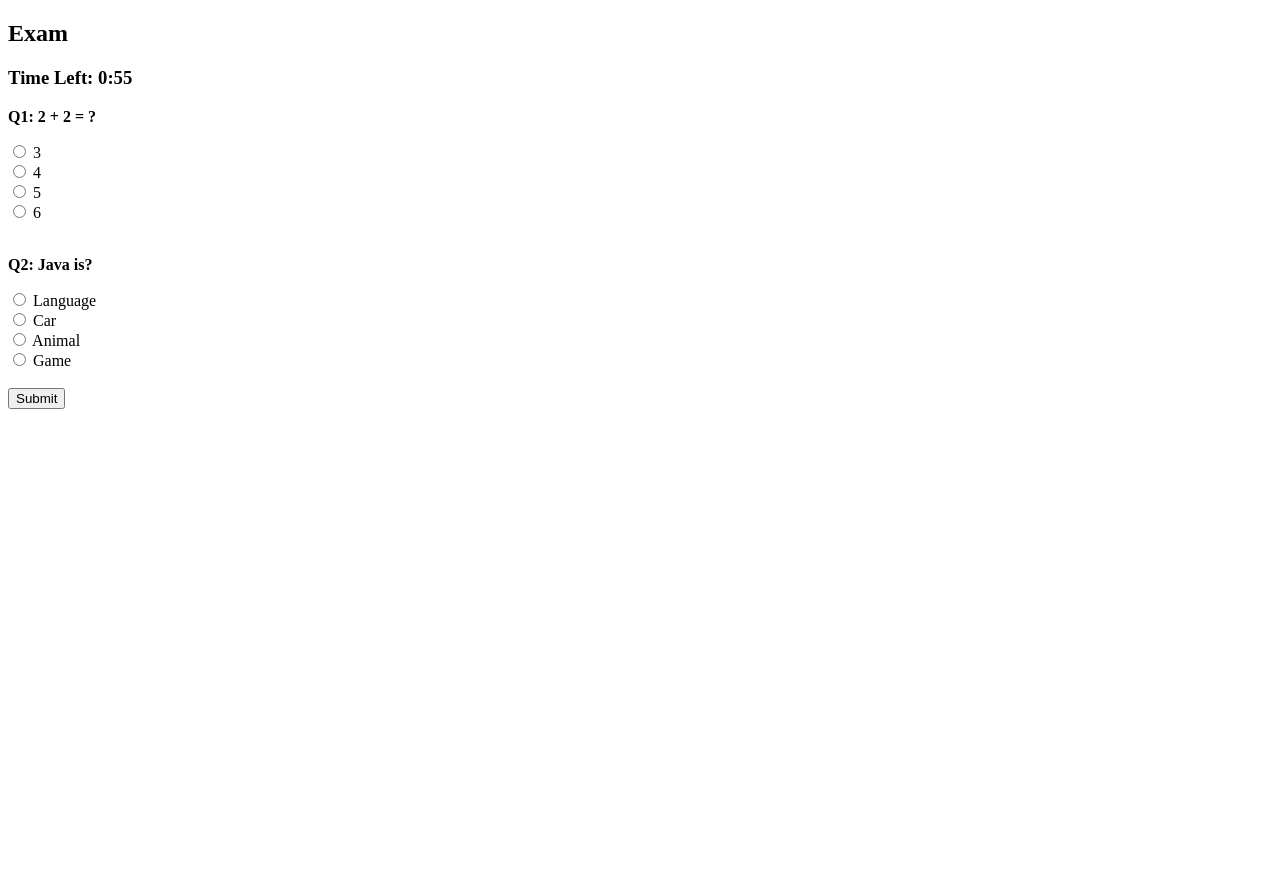
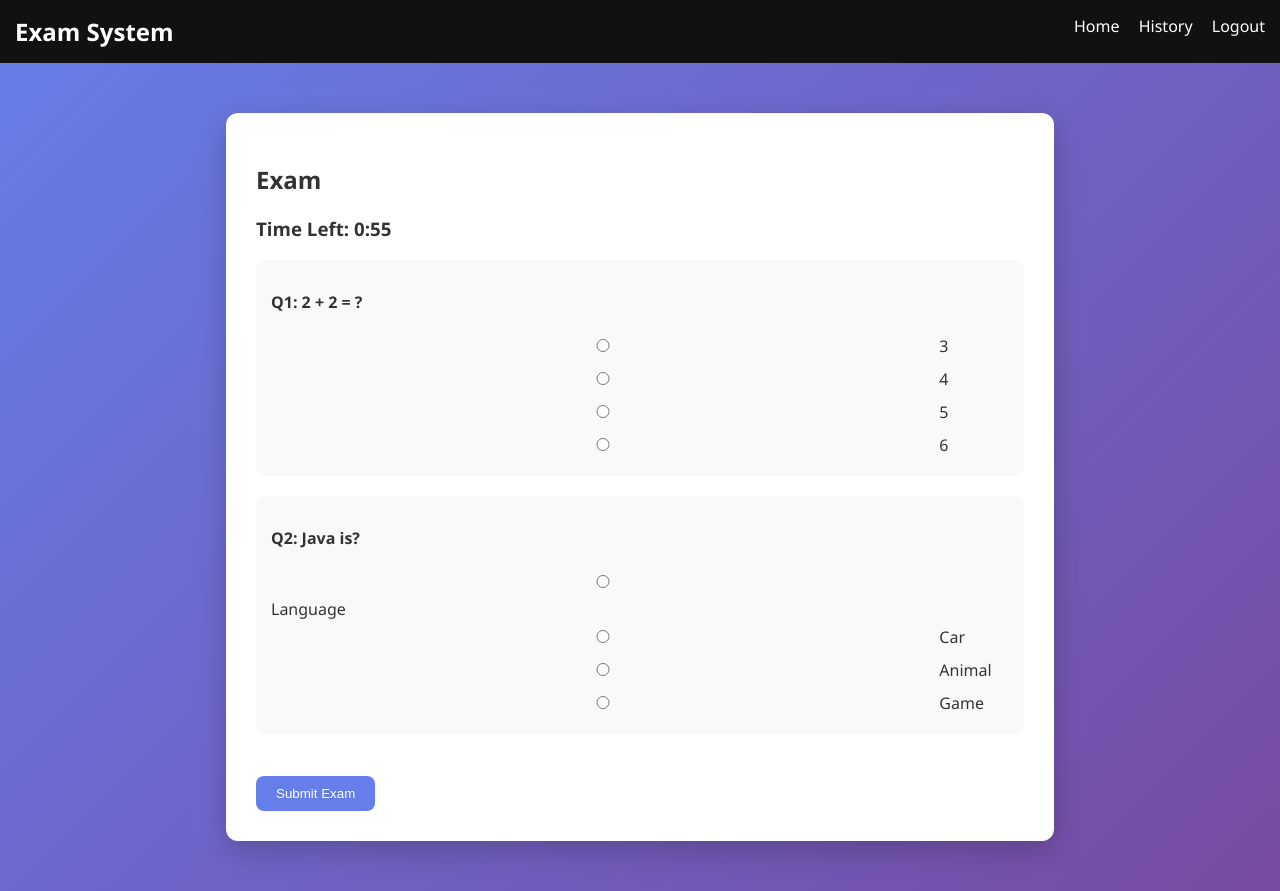
Before and after one commit to abhinavr645/exam-system, a Flask app: page /test/1 in a window 1280 px wide. Before the commit the page ends 409 px from the top, so only its background shows below. Run offline with Flask 3, Linux system fonts and the light colour scheme; the visitor is signed in with stand-in values (Sample User, id 1); data comes from the database, SQL or seed files in the repository.

Commit message:
Update test.html

```diff
--- a/templates/test.html
+++ b/templates/test.html
@@ -2,9 +2,9 @@
 <html>
 <head>
     <title>Exam</title>
+    <link rel="stylesheet" href="/static/style.css">
 
     <script>
-        // ⏱️ Set time (in seconds)
         let timeLeft = 60; // change to 10800 for 3 hours
 
         function startTimer() {
@@ -15,14 +15,14 @@
                 let minutes = Math.floor(timeLeft / 60);
                 let seconds = timeLeft % 60;
 
-                // Display time
                 timer.innerHTML = minutes + ":" + (seconds < 10 ? "0" : "") + seconds;
 
                 timeLeft--;
 
+                if (timeLeft === 30) {
+                    document.getElementById("message").innerHTML = "⚠️ Only 30 seconds left!";
+                }
 
-
-                // ⛔ Time up → auto submit (NO alert)
                 if (timeLeft < 0) {
                     clearInterval(countdown);
 
@@ -42,27 +42,44 @@
 </head>
 <body>
 
+<!-- 🔥 NAVBAR -->
+<div class="navbar">
+    <h2>Exam System</h2>
+
+    <div>
+        <a href="/dashboard">Home</a>
+        <a href="/history">History</a>
+        <a href="/logout">Logout</a>
+    </div>
+</div>
+
+<!-- 🔥 MAIN CONTENT -->
+<div class="container">
+
 <h2>Exam</h2>
 
 <h3>Time Left: <span id="timer">Loading...</span></h3>
-
 <p id="message" style="color:red;"></p>
 
 <form id="examForm" method="POST" action="/submit">
 
 {% for q in questions %}
-    <p><b>Q{{ loop.index }}: {{ q.question }}</b></p>
+    <div class="question">
+        <p><b>Q{{ loop.index }}: {{ q.question }}</b></p>
 
-    {% for option in q.options %}
-        <input type="radio" name="q{{ q.id }}" value="{{ option }}"> {{ option }}<br>
-    {% endfor %}
-
-    <br>
+        {% for option in q.options %}
+            <input type="radio" name="q{{ q.id }}" value="{{ option }}"> {{ option }}<br>
+        {% endfor %}
+    </div>
 {% endfor %}
 
-<button type="submit">Submit</button>
+<br>
+
+<button type="submit">Submit Exam</button>
 
 </form>
 
+</div>
+
 </body>
 </html>
```
